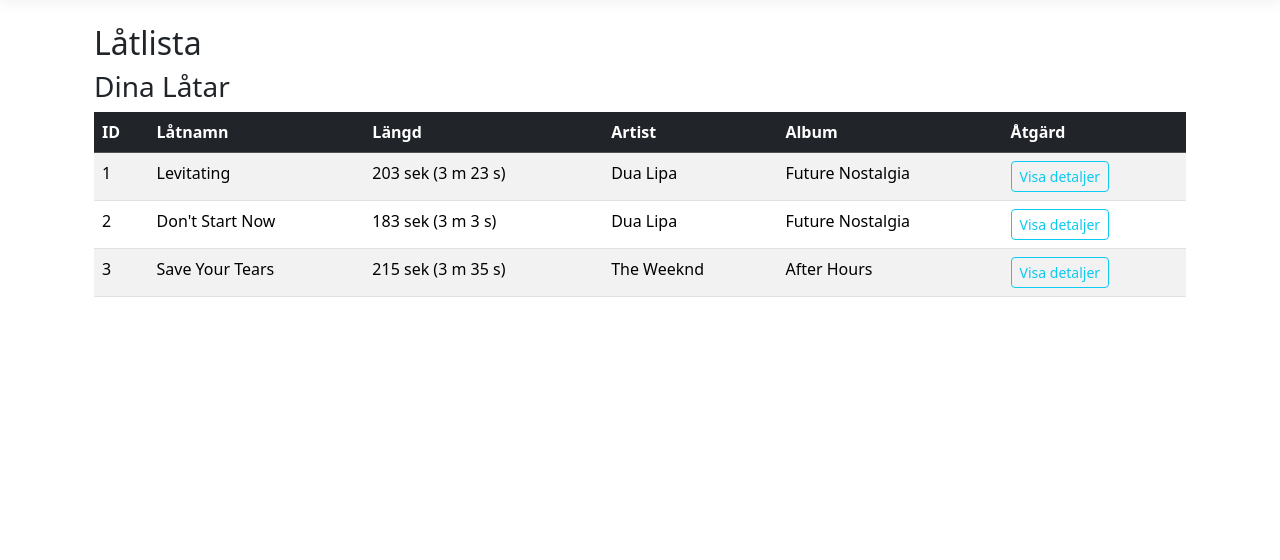
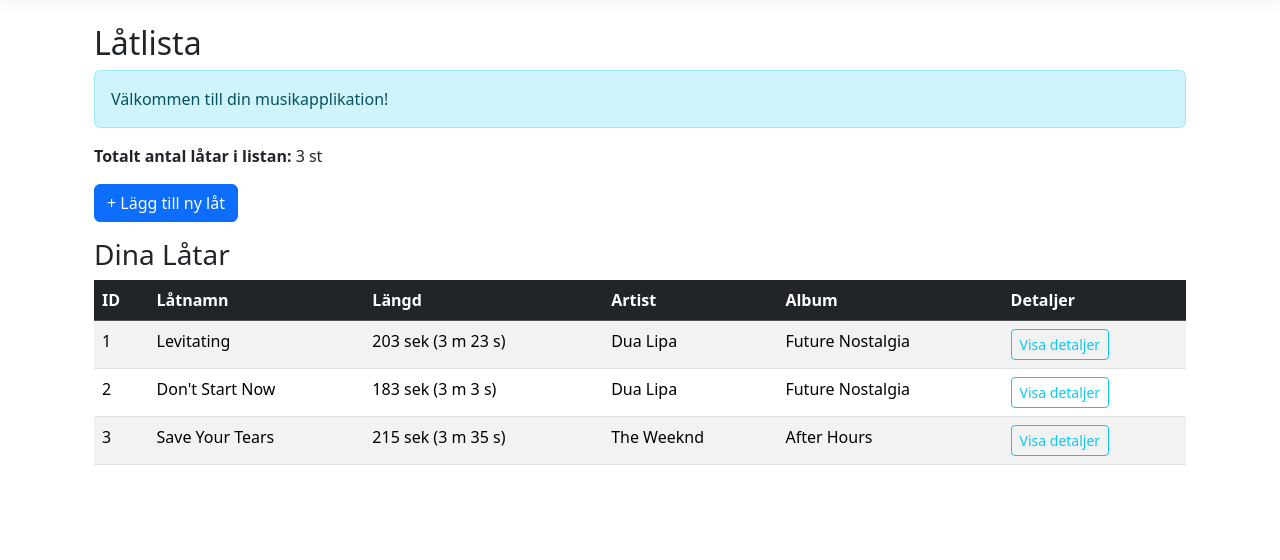
Before and after one commit to elsaluundberg/DoW_Lab_1, an ASP.NET Core app: page / in a window 1280 px wide. Shown: the part 57-617 px from the top of the page. Run offline with ASP.NET Core 8, Linux system fonts and the light colour scheme; style sheets or scripts are compiled from the project's sources.

Commit message:
added the other view files in the index file

```diff
--- a/PlaylistApp/Views/Home/Index.cshtml
+++ b/PlaylistApp/Views/Home/Index.cshtml
@@ -7,6 +7,25 @@
 <div class="container mt-4">
     <h2>@ViewData["Title"]</h2>
 
+    <!-- 1. Visar data skickad via ViewBag -->
+    @if (ViewBag.Message != null)
+    {
+        <div class="alert alert-info">
+            @ViewBag.Message
+        </div>
+    }
+
+    <!-- 2. Visar data skickad via ViewData -->
+    <p><strong>Totalt antal låtar i listan:</strong> @ViewData["TotalSongsCount"] st</p>
+
+    <!-- Länk till formulärvyn för att lägga till ny låt -->
+    <div class="mb-3">
+        <a asp-controller="Home" asp-action="Create" class="btn btn-primary">
+            + Lägg till ny låt
+        </a>
+    </div>
+
+    <!-- 3. Visar data från den starkt typade modellen (List<Song>) -->
     <h3>Dina Låtar</h3>
     @if (Model != null && Model.Any())
     {
@@ -18,7 +37,7 @@
                     <th>Längd</th>
                     <th>Artist</th>
                     <th>Album</th>
-                    <th>Åtgärd</th>
+                    <th>Detaljer</th>
                 </tr>
             </thead>
             <tbody>
```
